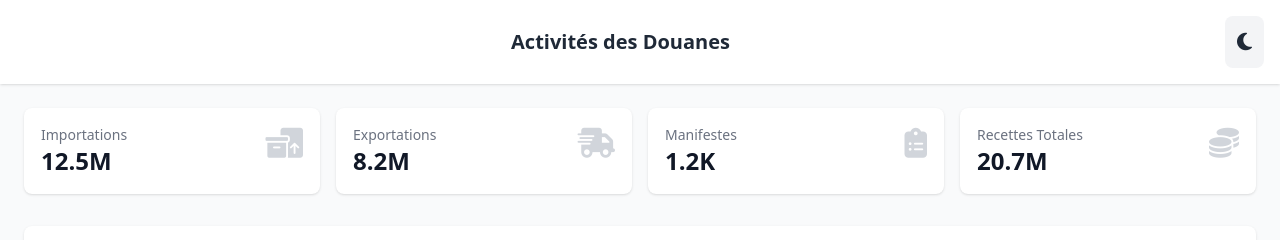
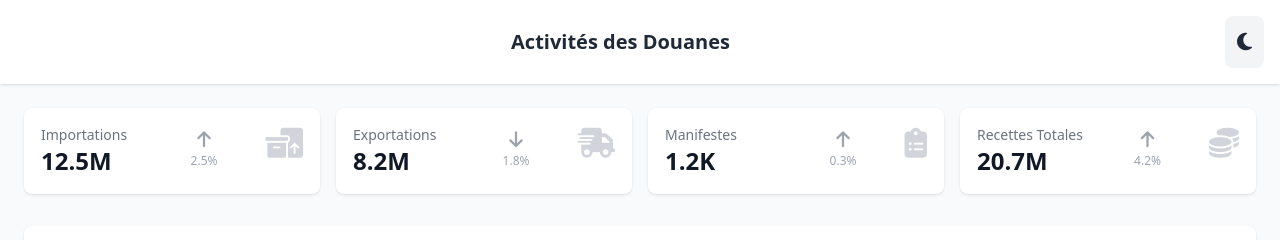
Before and after one commit to Kalixor/djib_1, a React (Vite) app: page / in a window 1280 px wide. Shown: the top 240 px of the page. Built offline with nearby package versions, Linux system fonts and the light colour scheme.

Commit message:
Initial commit from your app

```diff
--- a/src/components/KPI.jsx
+++ b/src/components/KPI.jsx
@@ -284,6 +284,72 @@ const KPI = ({ title, value, isActive, onClick }) => {
     )
   }
 
+  const variations = {
+    'Importations': { value: 2.5, trend: 'up' },
+    'Exportations': { value: 1.8, trend: 'down' },
+    'Manifestes': { value: 0.3, trend: 'up' },
+    'Recettes Totales': { value: 4.2, trend: 'up' }
+  }
+
+  const renderKPIHeader = () => {
+    const variation = variations[title]
+    const arrowClass = variation.trend === 'up'
+      ? 'fas fa-arrow-up'
+      : 'fas fa-arrow-down'
+
+    return (
+      <div className="flex justify-between items-start w-full">
+        <div className="flex-1">
+          <h3 className="text-sm font-medium text-gray-500 dark:text-gray-400 hover:text-gray-700 dark:hover:text-gray-300 transition-colors duration-300">
+            {title}
+          </h3>
+          <p className="text-2xl font-bold text-gray-900 dark:text-white">
+            {value}
+          </p>
+        </div>
+
+        {/* Bloc variation avec hover corrigé pour les diminutions */}
+        <div className="flex flex-col items-center justify-center mr-8">
+          <div className="transition-colors duration-300">
+            <i className={`${arrowClass} text-lg ${
+              isActive
+                ? variation.trend === 'up'
+                  ? 'text-green-500'
+                  : 'text-red-500'
+                : `text-gray-400 ${
+                    variation.trend === 'up'
+                      ? 'group-hover:text-green-500'
+                      : 'group-hover:text-red-500'
+                  }`
+            }`} />
+          </div>
+          <span className={`text-xs transition-colors duration-300 ${
+            isActive
+              ? variation.trend === 'up'
+                ? 'text-green-500'
+                : 'text-red-500'
+              : `text-gray-400 ${
+                  variation.trend === 'up'
+                    ? 'group-hover:text-green-500'
+                    : 'group-hover:text-red-500'
+                }`
+          }`}>
+            {variation.value}%
+          </span>
+        </div>
+
+        {/* Picto KPI */}
+        <div className="ml-4">
+          <i className={`${getIcon()} text-3xl ${
+            isActive
+              ? 'text-yellow-400'
+              : 'text-gray-300 dark:text-gray-600 group-hover:text-yellow-400'
+          } transition-colors duration-300`} />
+        </div>
+      </div>
+    )
+  }
+
   return (
     <div
       ref={kpiRef}
@@ -294,35 +360,21 @@ const KPI = ({ title, value, isActive, onClick }) => {
       } border border-transparent hover:border-gray-200 dark:hover:border-gray-700 transition-all duration-300 cursor-pointer relative`}
       onClick={onClick}
     >
-      <div className="flex justify-between items-start">
-        <div>
-          <h3 className="text-sm font-medium text-gray-500 dark:text-gray-400 hover:text-gray-700 dark:hover:text-gray-300 transition-colors duration-300">
-            {title}
-          </h3>
-          <p className="text-2xl font-bold text-gray-900 dark:text-white">
-            {value}
-          </p>
-        </div>
-        <i className={`${getIcon()} text-3xl ${
-          isActive
-            ? 'text-yellow-400'
-            : 'text-gray-300 dark:text-gray-600 group-hover:text-yellow-400'
-        } transition-colors duration-300`} />
-      </div>
+      {renderKPIHeader()}
 
       {isActive && (
         <>
-          <div className="absolute bottom-1 right-20 flex gap-2">
+          <div className="absolute bottom-1 right-3 flex gap-1">
             <button
               onClick={toggleView}
-              className="p-[0.35rem] rounded-lg bg-gray-100 dark:bg-gray-700 hover:bg-gray-200 dark:hover:bg-gray-600 transition-colors duration-300"
+              className="m-[0.20rem] rounded-lg bg-gray-100 dark:bg-gray-700 hover:bg-gray-200 dark:hover:bg-gray-600 transition-colors duration-300"
               title="Toggle View"
             >
               <i className={`fas ${isChartView ? 'fa-list' : 'fa-chart-pie'} text-xs text-gray-800 dark:text-gray-200`} />
             </button>
             <button
               onClick={toggleSort}
-              className="p-[0.35rem] rounded-lg bg-gray-100 dark:bg-gray-700 hover:bg-gray-200 dark:hover:bg-gray-600 transition-colors duration-300"
+              className=" m-[0.20rem] rounded-lg bg-gray-100 dark:bg-gray-700 hover:bg-gray-200 dark:hover:bg-gray-600 transition-colors duration-300"
               title="Sort"
             >
               <i className={`fas ${sortAscending ? 'fa-sort-amount-down-alt' : 'fa-sort-amount-up'} text-xs text-gray-800 dark:text-gray-200`} />
```
